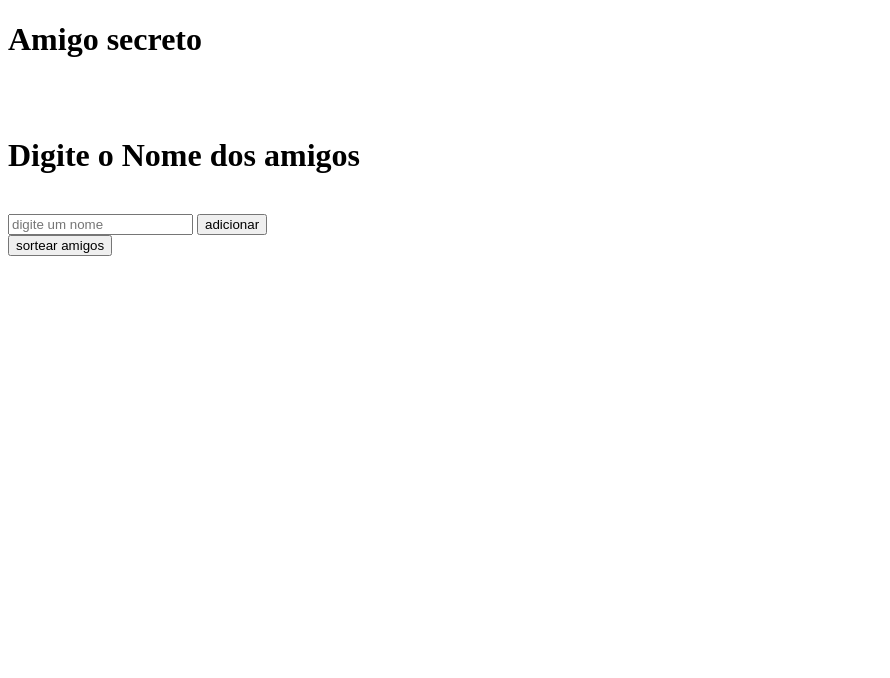
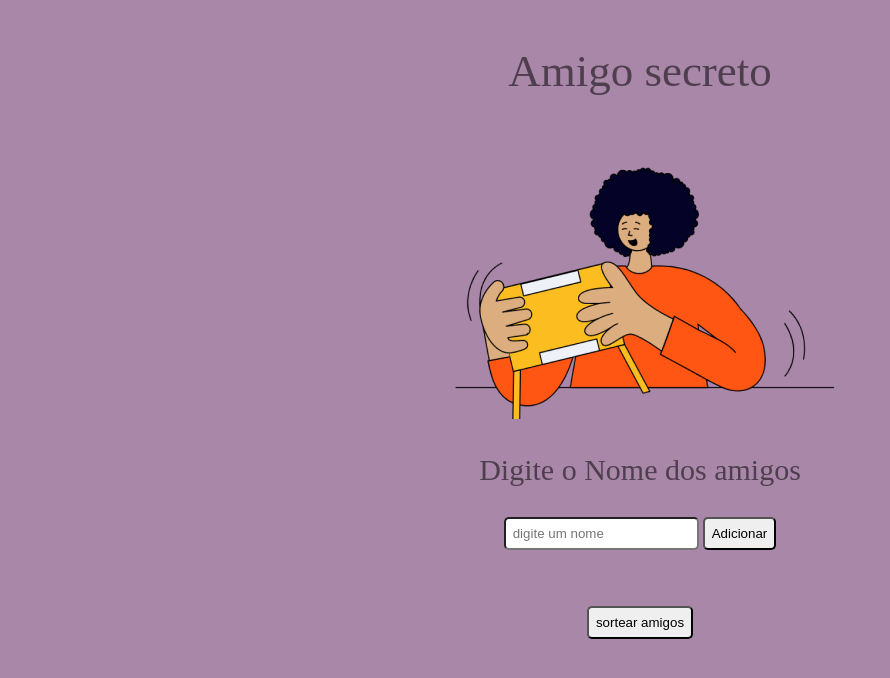
Before and after one commit to thaylaad/amigoSecreto, a plain HTML site: page index.html in a window 1280 px wide. Shown: the whole page, without its empty margins (0-890 px from the left). Drawn offline with Linux system fonts and the light colour scheme.

Commit message:
Add files via upload

```diff
--- /dev/null
+++ b/amigo.js
@@ -0,0 +1,10 @@
+let amigos = [];
+document.getElementById('adicionar').onclick = function(){
+    let amigo = document.getElementById ('nome').value.trim();
+    if (amigo){
+        amigos.push(amigo)
+        for (let i = 0; i < amigos.length; i++ ){
+document.getElementById('lista').innerHTML = `${amigos[i]}`
+    }
+}
+}
--- /dev/null
+++ b/index.css
@@ -0,0 +1,21 @@
+body{
+    background-color: rgba(88, 22, 86, 0.513);
+    text-align: center;
+}
+
+#titulo{
+    color: rgb(0, 0, 0, 0.534);
+    font-size: 45px;
+}
+
+#titulo2{
+    color: rgba(0, 0, 0, 0.534);
+    font-size: 30px;
+}
+#botao2{
+    margin-top: 40px;
+}
+input {
+    padding: 7px;
+    border-radius: 5px;
+}
--- a/index.html
+++ b/index.html
@@ -4,18 +4,25 @@
     <meta charset="UTF-8">
     <meta name="viewport" content="width=device-width, initial-scale=1.0">
     <title>Document</title>
+    <link rel="stylesheet" href="index.css">
 </head>
 <body>
-    <h1><text>Amigo secreto</text></h1>
-    <br>
+<div>
+    <div>
+    <p id="titulo" >Amigo secreto</p>
     <img src="amigo-secreto.png" alt="">
-    <h1><text>Digite o Nome dos amigos</text></h1>
-    <br>
-    <input type="text" placeholder="digite um nome">
-    <input type="submit" value="adicionar">
-    <br>
-    <input type="submit" value="sortear amigos">
-    <br>
+    </div>
 
+</div>
+    <p id="titulo2">Digite o Nome dos amigos</p>
+    <input type="text" placeholder="digite um nome" id="nome">
+    <input type="submit" value="Adicionar" id="adicionar">
+    <ul id="lista"></ul>
+</div>
+<div>
+    <input type="submit" value="sortear amigos" id="botao2">
+</div>
+</div>
 </body>
+<script src="amigo.js"></script>
 </html>
```
Also changed, not shown: amigo-secreto.png (added).
